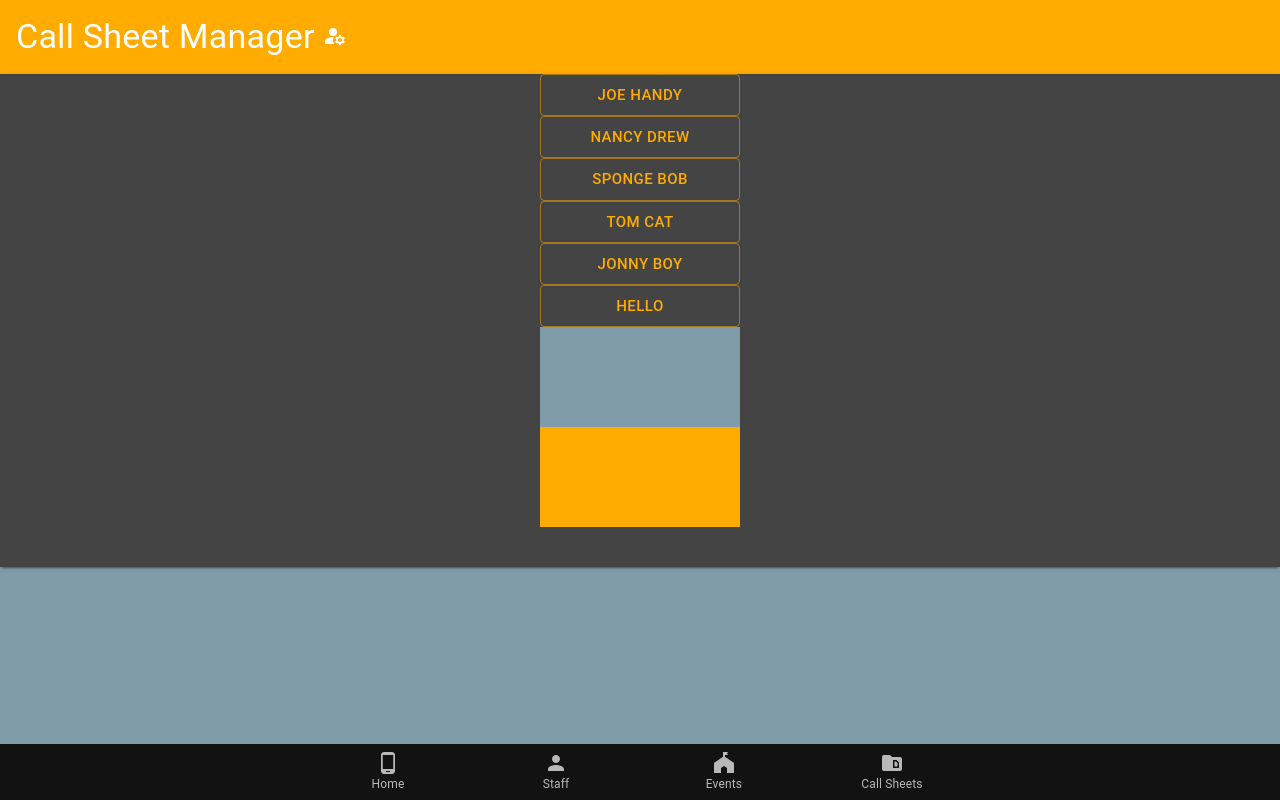
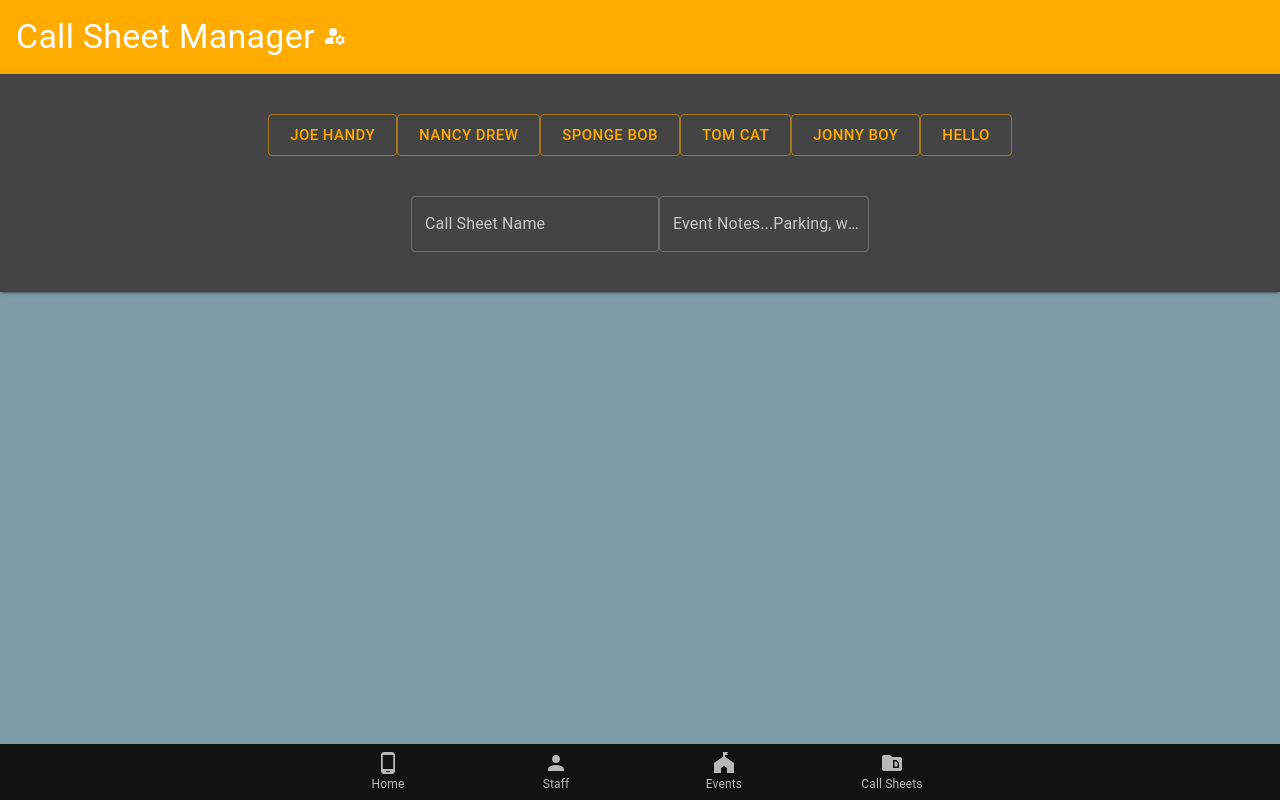
Before and after one commit to hariseldon27/call-sheet-manager, a React (Create React App) app: page /callsheets/editor in a window 1280 px wide. Built offline with nearby package versions, Linux system fonts and the light colour scheme; data requests are answered from the project's data file.

Commit message:
refactoring for fixed table fields

```diff
--- a/src/components/CallSheetBuilderMaterial.js
+++ b/src/components/CallSheetBuilderMaterial.js
@@ -15,14 +15,16 @@ import CheckCircleIcon from '@mui/icons-material/CheckCircle';
 import DoNotDisturbTwoToneIcon from '@mui/icons-material/DoNotDisturbTwoTone';
 import CssBaseline from '@mui/material/CssBaseline';
 import { Container } from '@mui/material';
-import FormLabel from '@mui/material/FormLabel';
-import FormControl from '@mui/material/FormControl';
-import FormGroup from '@mui/material/FormGroup';
-import FormControlLabel from '@mui/material/FormControlLabel';
-import FormHelperText from '@mui/material/FormHelperText';
-import Checkbox from '@mui/material/Checkbox';
-import Stack from '@mui/material/Stack';
 import uuid from 'react-uuid'
+import TextField from '@mui/material/TextField';
+import Table from '@mui/material/Table';
+import TableBody from '@mui/material/TableBody';
+import TableCell from '@mui/material/TableCell';
+import TableContainer from '@mui/material/TableContainer';
+import TableHead from '@mui/material/TableHead';
+import TablePagination from '@mui/material/TablePagination';
+import TableRow from '@mui/material/TableRow';
+
 
 
 
@@ -36,6 +38,10 @@ function CallSheetBuilderMaterial() {
     const [staffToAdd, setStaffToAdd] = useState([])
     const [staffCallSheetCards, setStaffCallSheetCards] = useState([])
     const [callSheetInEditor, setCallSheetInEditor] = useState()
+    const [formData, setFormData] = useState({
+        name: '',
+        notes: '',
+        })
 
             //staff fetch
             useEffect(()=> {
@@ -60,9 +66,8 @@ function CallSheetBuilderMaterial() {
         }
         staffCardGetter(e.target.id)
     }
-
-    function handleCreateNewCallSheet(e){
-        e.preventDefault()
+    function handleEditChange(e){
+        setFormData((updated) => ({...updated, [e.target.name]: e.target.value}))
       }
 
     function handleStaffRemove(e) {
@@ -84,63 +89,88 @@ function CallSheetBuilderMaterial() {
         .then((cards) => setStaffCallSheetCards([...staffCallSheetCards, cards]))
     }
 
-    console.log(staffCallSheetCards)
+    // console.log(staffCallSheetCards)
+    console.log(formData)
 
-
-    function renderRow(staffId) {
+//these are the table builder functions
+    function renderRow(staffId, arryToUse) {
         const correctedId = 1 + parseInt(staffId, 10)
-        const rows = staffCallSheetCards.filter((row) => row.id === correctedId)
+        const rows = arryToUse.filter((row) => row.id === correctedId)
             return rows.map((entry, index) => <tr key={index}>{renderCells(entry, staffId)}</tr>)
     }
 
-    function renderCells(rowObject) {
+    function renderCells(rowObject, staffId) {
         const entries = Object.values(rowObject)
         return entries.map((cells) => (
-            cellChecker(cells)
+            cellChecker(cells, staffId)
             ))
         }
+//fenceposts - divert our rowobject above and have it build fixed table rows
 
-        function cellChecker(cellData) {
+        function cellChecker(cellData, staffId) {
             if (
                 typeof cellData === 'object' &&
                 !Array.isArray(cellData) &&
                 cellData !== null
             ) {
                 const cellObject = Object.values(cellData)
-                return cellObject.map((obj) => <tr key={obj.id}>{cellChecker(obj)}</tr>)
+                return cellObject.map((obj) => <TableRow key={obj.id}>{cellChecker(obj)}</TableRow>)
             } else {
-                return <td key={cellData.id}>{cellData}</td>
+                return <TableCell key={cellData.id}>{cellData}</TableCell>
             }
         }
 
+
+
     const renderCallSheetStaff = staffToAdd.map((staffId) => {
         return (
-            <Box key={uuid()}>
+            <TableContainer>
+                    <Box
+                    sx={{
+                        backgroundColor: 'primary.light',
+                        color: 'black',
+                        display: 'flex'
+                    }}
+                    key={uuid()}>
                             <Button
                                 key={staffId}
-                      variant="outlined"
-                      color="secondary"
+                                variant="oulined"
+                                color="primary.main"
                                 size="large"
                                 id={staffId}
                                 onClick={handleStaffRemove}
-                      >{staffId}</Button>
-                <Box
-                sx={{
-                    backgroundColor: 'secondary.light',
-                }}
-                key={uuid()}>
+                                ><DeleteIcon />
+                                </Button>
+                        <Table>
+                            <TableRow>
 
-                    <tbody>{renderRow(staffId)}</tbody>
+                            {renderRow(staffId, staffCallSheetCards)}
+                            </TableRow>
+                        </Table>
                     </Box>
-            </Box>
+            </TableContainer>
             )
         })
 
 
+
+
     return (
-        <Box sx={{ mx:'auto'}}>
-            <Box>
-                <Stack>
+
+        <Box sx={{
+            maxWidth: 'md',
+            mx:'auto',
+        }}>
+            <Box sx={{
+                mx:'auto',
+                py: 5,
+                display: 'inline-flex'
+                }}>
+
+                <Box sx={{
+                    display: 'flex'
+                 }}>
+                    {/* left side this holds the staff buttons to add to the sheet */}
                     {staffers.map((staff, id) => (
                         <Button
                         key={id}
@@ -151,33 +181,48 @@ function CallSheetBuilderMaterial() {
                         onClick={handleStaffClick}
                         >{staff.name}</Button>
                     ))}
-                  </Stack>
                 </Box>
                 <Box sx={{
-                width: 200,
-                height: 200,
-                backgroundColor: 'secondary.main',
+                    display:'flex'
+                }}>
+                    {/* right sidehave this hold the event list */}
 
+                </Box>
+            {/* close the top container */}
+            </Box>
+            <Box>
+                <Box>
+                    {/* {renderCallSheetStaff} */}
+
+                    <TableContainer>
+
+                    </TableContainer>
+
+
+                </Box>
+                    <Box sx={{
+                        width: '100%',
+                        backgroundColor: 'primary'
                     }}>
-                <Box sx={{
-                    width: 'auto',
-                    height: 100,
-                    backgroundColor: 'primary.light',
-                    mx: 'auto',
-                    display: 'flex',
-                    alignContent: 'center',
-                    textAlign: 'center'
-
-                }}>
-                {renderCallSheetStaff}
+                        <TextField
+                            label="Call Sheet Name"
+                            variant="outlined"
+                            name="name"
+                            value={formData.name}
+                            onChange={handleEditChange}
+                            />
+                        <TextField
+                            label="Event Notes...Parking, wardrobe, etc"
+                            variant="outlined"
+                            name="notes"
+                            multiline
+                            value={formData.notes}
+                            onChange={handleEditChange}
+                            />
+                    </Box>
+            </Box>
         </Box>
 
-            </Box>
-
-        <Box>
-
-        </Box>
-        </Box>
     )
 }
 
```
Lines whose indentation alone changed are shown as unchanged.
